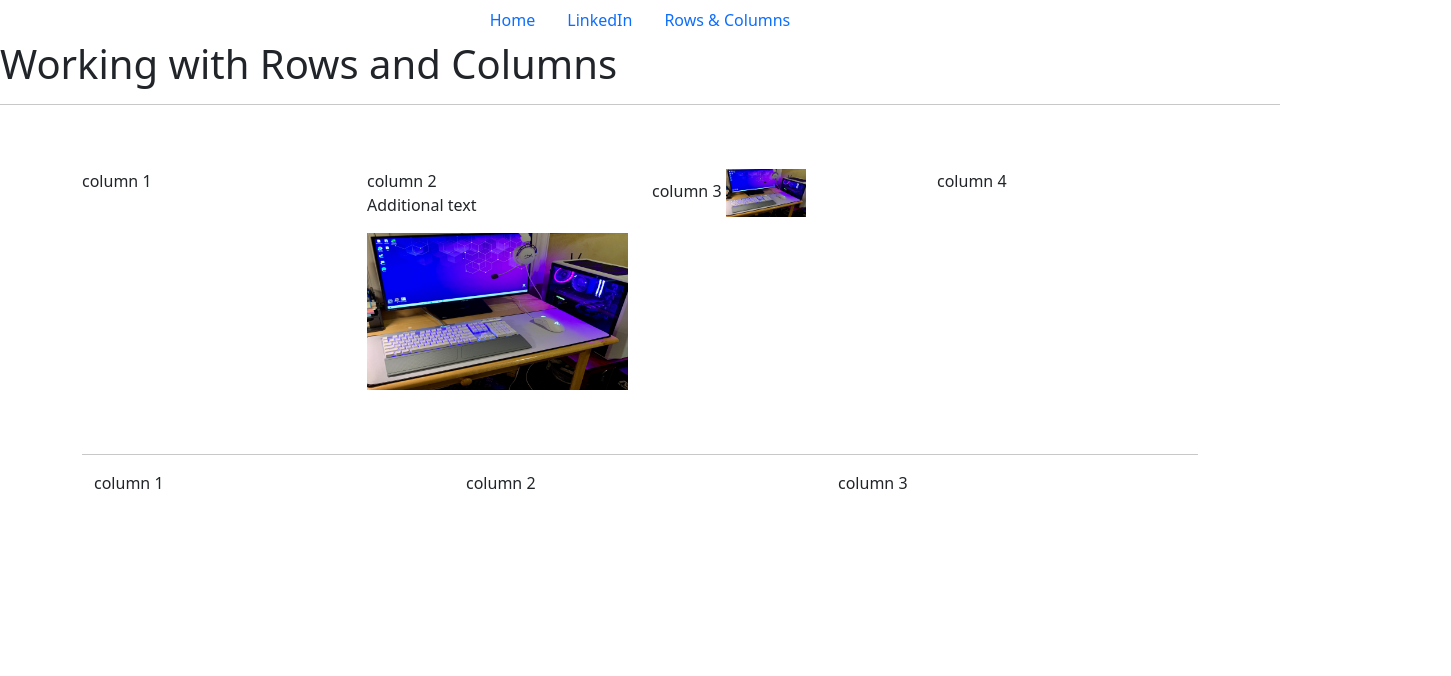
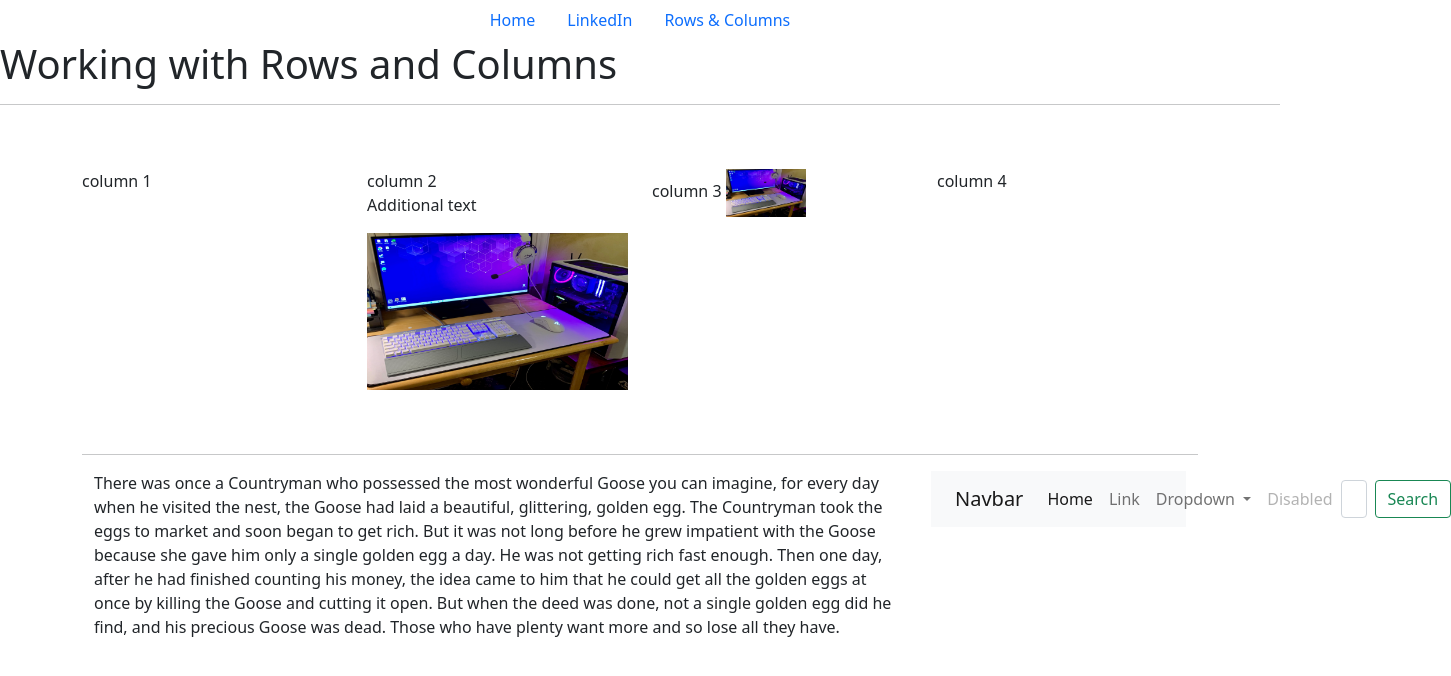
Before and after one commit to LnguyenTPM/BootstrapTesting, a plain HTML site: page rows-columns.html in a window 1280 px wide. Shown: the whole page, 1451 px wide, since content can reach past the window. Drawn offline with nearby package versions, Linux system fonts and the light colour scheme.

Commit message:
changed the column number to 9 in div class within second container. added side nav bar.

```diff
--- a/rows-columns.html
+++ b/rows-columns.html
@@ -52,10 +52,55 @@
     <br><br>
     <hr>
     <div class="container">
-      <div class="row"><!--HTML reads left to right, top to bottom, without rows it would make it vertical-->
-        <div class="col">column 1</div><!--up to 12 columns-->
-        <div class="col">column 2</div>
-        <div class="col">column 3</div>
+      <div class="row">
+        <div class="col-9"><!--column 1-->
+          <p>
+            There was once a Countryman who possessed the most wonderful Goose you can imagine, for every day when he visited the nest, the Goose had laid a beautiful, glittering, golden egg.
+            The Countryman took the eggs to market and soon began to get rich. But it was not long before he grew impatient with the Goose because she gave him only a single golden egg a day. He was not getting rich fast enough.
+            Then one day, after he had finished counting his money, the idea came to him that he could get all the golden eggs at once by killing the Goose and cutting it open. But when the deed was done, not a single golden egg did he find, and his precious Goose was dead.
+
+            Those who have plenty want more and so lose all they have.
+          </p>
+        </div>
+        <!--<div class="col-4">column 2</div>-->
+        <div class="col-3"><!--column 3-->
+          <nav class="navbar navbar-expand-lg navbar-light bg-light">
+            <div class="container-fluid">
+              <a class="navbar-brand" href="#">Navbar</a>
+              <button class="navbar-toggler" type="button" data-bs-toggle="collapse" data-bs-target="#navbarSupportedContent" aria-controls="navbarSupportedContent" aria-expanded="false" aria-label="Toggle navigation">
+                <span class="navbar-toggler-icon"></span>
+              </button>
+              <div class="collapse navbar-collapse" id="navbarSupportedContent">
+                <ul class="navbar-nav me-auto mb-2 mb-lg-0">
+                  <li class="nav-item">
+                    <a class="nav-link active" aria-current="page" href="#">Home</a>
+                  </li>
+                  <li class="nav-item">
+                    <a class="nav-link" href="#">Link</a>
+                  </li>
+                  <li class="nav-item dropdown">
+                    <a class="nav-link dropdown-toggle" href="#" id="navbarDropdown" role="button" data-bs-toggle="dropdown" aria-expanded="false">
+                      Dropdown
+                    </a>
+                    <ul class="dropdown-menu" aria-labelledby="navbarDropdown">
+                      <li><a class="dropdown-item" href="#">Action</a></li>
+                      <li><a class="dropdown-item" href="#">Another action</a></li>
+                      <li><hr class="dropdown-divider"></li>
+                      <li><a class="dropdown-item" href="#">Something else here</a></li>
+                    </ul>
+                  </li>
+                  <li class="nav-item">
+                    <a class="nav-link disabled" href="#" tabindex="-1" aria-disabled="true">Disabled</a>
+                  </li>
+                </ul>
+                <form class="d-flex">
+                  <input class="form-control me-2" type="search" placeholder="Search" aria-label="Search">
+                  <button class="btn btn-outline-success" type="submit">Search</button>
+                </form>
+              </div>
+            </div>
+          </nav>
+        </div>
       </div>
     </div>
 
```
